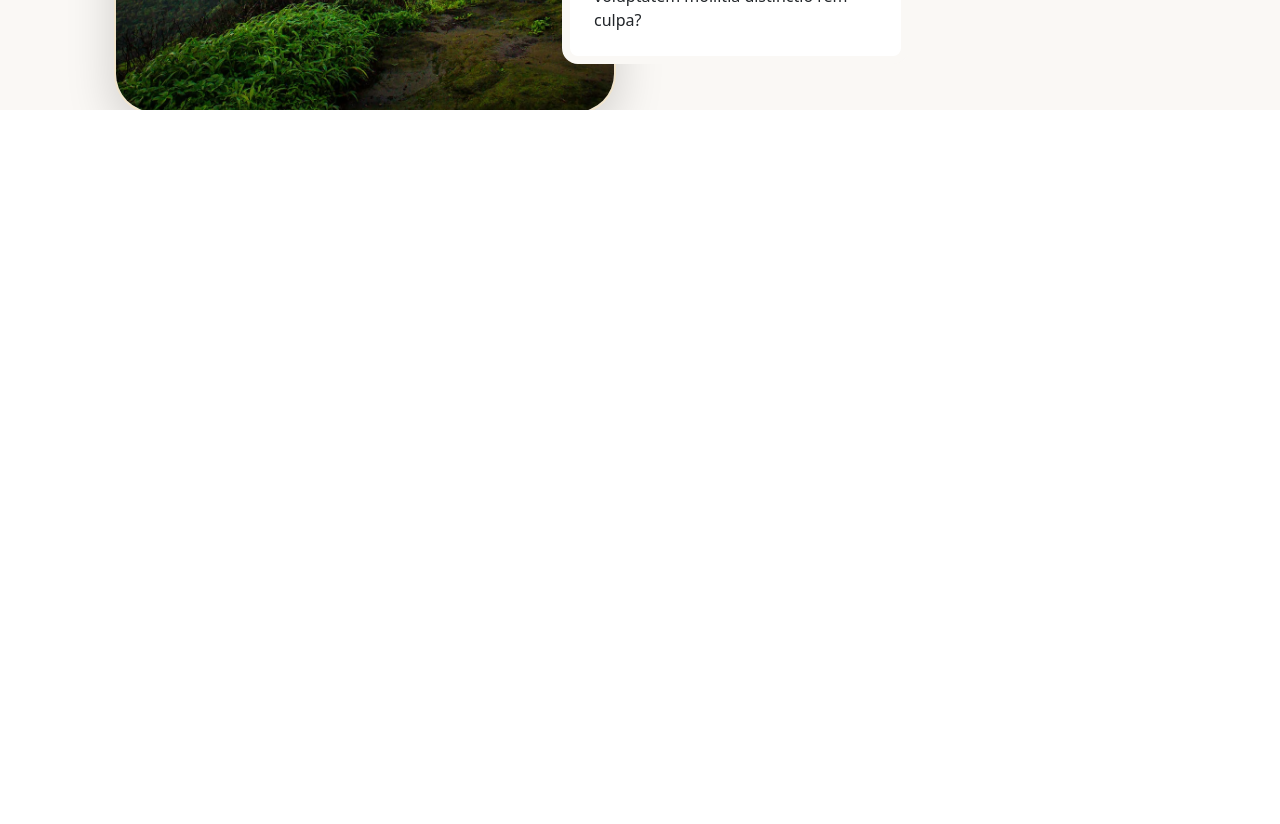
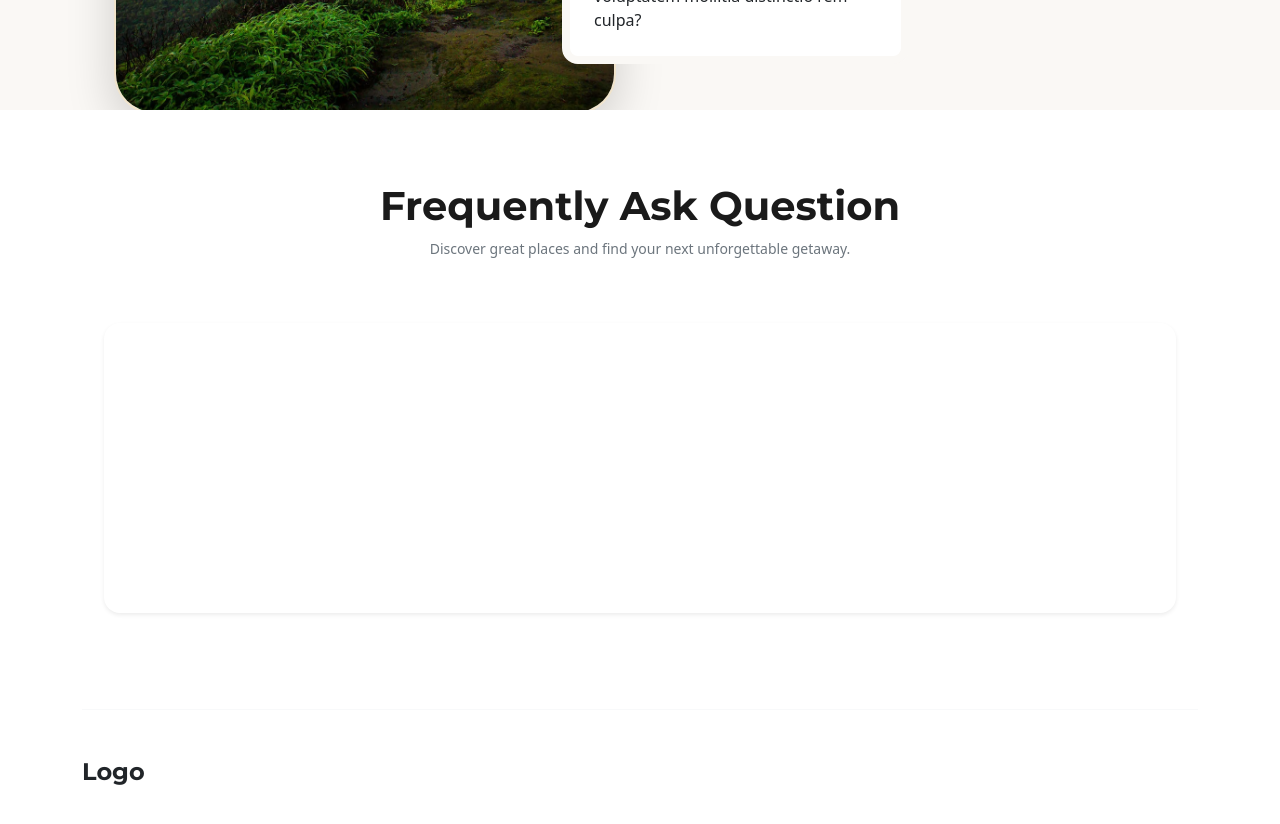
Before and after one commit to Saloni0111-cpu/VillaMila, an Angular app: page / in a window 1280 px wide. Shown: the part 6580-7404 px from the top of the page. Before the commit the page ends 6714 px from the top, so only its background shows below. Built offline with nearby package versions, Linux system fonts and the light colour scheme.

Commit message:
started faq section

```diff
--- a/src/app/app.component.html
+++ b/src/app/app.component.html
@@ -5,3 +5,4 @@
 <app-why-us></app-why-us>
 <app-collection></app-collection>
 <app-review></app-review>
+<app-faq></app-faq>
--- a/src/app/app.component.ts
+++ b/src/app/app.component.ts
@@ -6,12 +6,13 @@ import { ExploreComponent } from './explore/explore.component';
 import { AvailableComponent } from './available/available.component';
 import { WhyUsComponent } from './why-us/why-us.component';
 import { CollectionComponent } from './collection/collection.component';
-  import { ReviewComponent } from './review/review.component';
+import { ReviewComponent } from './review/review.component';
+import { FaqComponent } from './faq/faq.component';
 
 @Component({
   selector: 'app-root',
   standalone: true,
-  imports: [RouterOutlet, NavbarComponent, HeroComponent, ExploreComponent, AvailableComponent, WhyUsComponent, CollectionComponent, ReviewComponent],
+  imports: [RouterOutlet, NavbarComponent, HeroComponent, ExploreComponent, AvailableComponent, WhyUsComponent, CollectionComponent, ReviewComponent, FaqComponent],
   templateUrl: './app.component.html',
   styleUrl: './app.component.scss'
 })
--- /dev/null
+++ b/src/app/faq/faq.component.html
@@ -0,0 +1,23 @@
+<div class="faq-wrapper py-5 bg-white">
+    <div class="container-xl d-flex flex-column align-items-center text-center gap-5">
+        <div class="faq-header">
+            <h2 class="fw-bold mb-2">Frequently Ask Question</h2>
+            <p class="text-secondary small mx-auto" style="max-width: 600px;">
+                Discover great places and find your next unforgettable getaway.
+            </p>
+        </div>
+
+        <div class="faq-banner-container overflow-hidden rounded-4 shadow-sm w-100">
+
+        </div>
+
+        <!-- Footer Logo Section -->
+        <div class="footer-v2 w-100 pt-5 mt-5 border-top border-light">
+            <div class="d-flex justify-content-start">
+                <div class="logo-wrapper">
+                    <b class="h4 fw-bold text-dark">Logo</b>
+                </div>
+            </div>
+        </div>
+    </div>
+</div>
--- /dev/null
+++ b/src/app/faq/faq.component.scss
@@ -0,0 +1,40 @@
+.faq-wrapper {
+    .faq-banner-container {
+        max-width: 67rem;
+        height: 18.125rem;
+
+        .faq-banner-img {
+            height: 100%;
+            object-fit: cover;
+        }
+    }
+
+    .faq-header {
+        h2 {
+            font-size: 2.5rem;
+            color: #1a1a1a;
+        }
+
+        p {
+            color: #757575;
+            text-align: center; // Align with frame-parent27 text-align: center
+        }
+    }
+
+    .footer-v2 {
+        .logo-wrapper {
+            .logo {
+                letter-spacing: 1px;
+            }
+        }
+    }
+}
+
+// Media query to handle responsiveness for the fixed height banner
+@media (max-width: 991px) {
+    .faq-wrapper {
+        .faq-banner-container {
+            height: 12rem;
+        }
+    }
+}
```
Also changed, not shown: src/app/faq/faq.component.ts (added, +12 -0 lines), 1 other file (tests, documents, lock files or other folders).
